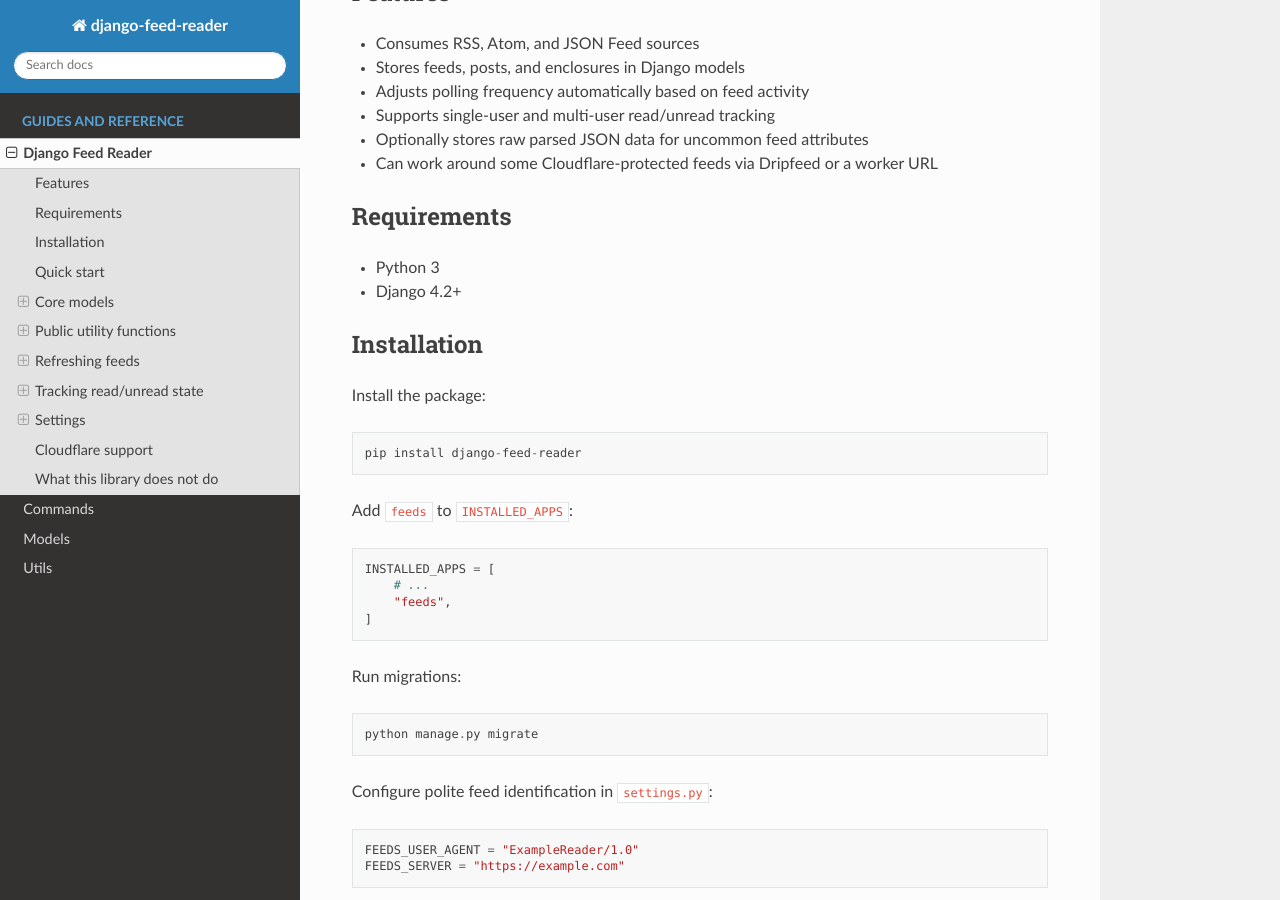
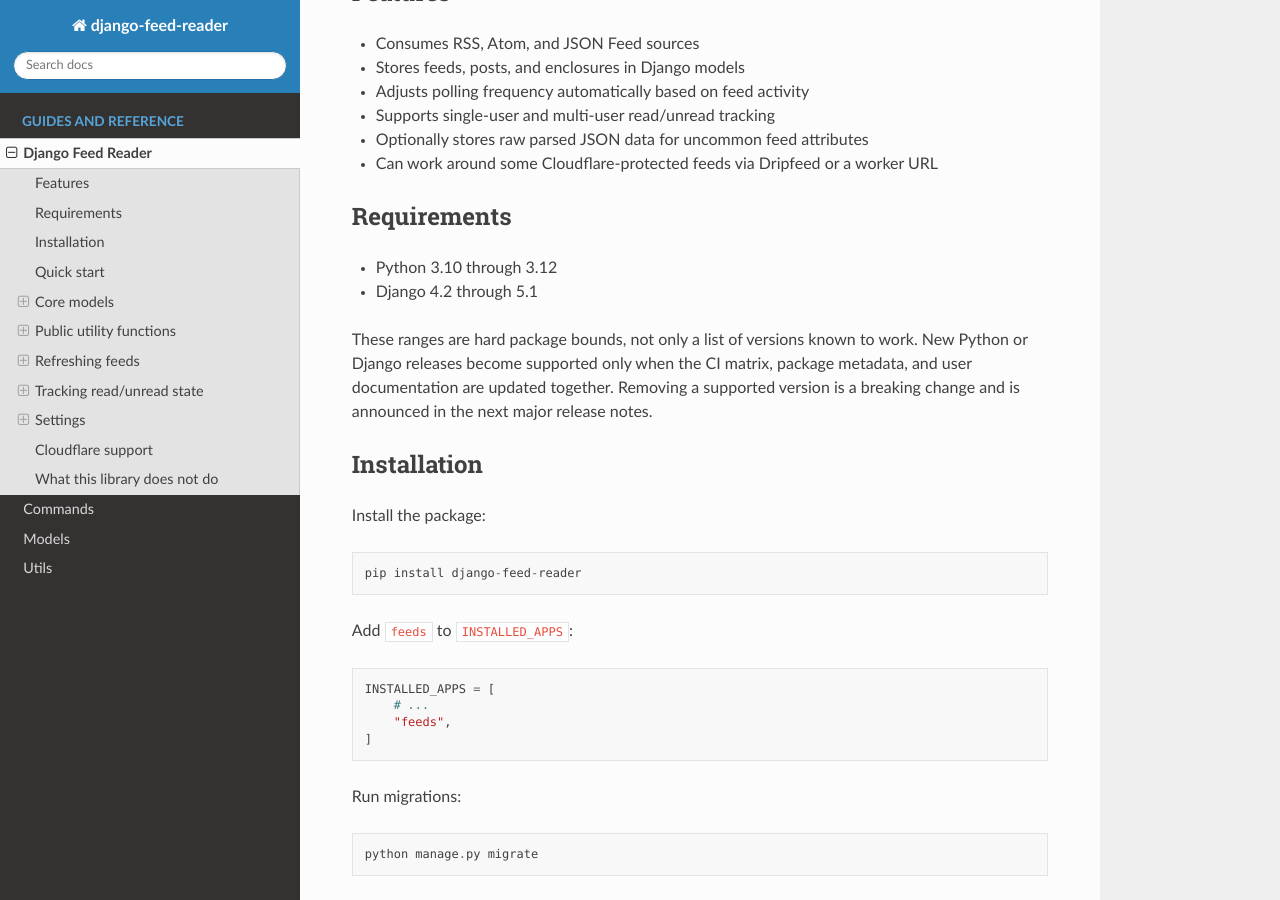
Before and after one commit to xurble/django-feed-reader, a Sphinx documentation site: the page built from docs/modules/overview.rst, in a window 1280 px wide and 900 px high, scrolled down 353 px. Built offline with Sphinx 7.4.7 and the Read the Docs theme 3.1.0, drawn with Linux system fonts in a browser that asks for light colours.

Commit message:
chore(packaging): define supported runtime matrix

```diff
--- a/docs/modules/overview.rst
+++ b/docs/modules/overview.rst
@@ -18,8 +18,13 @@
 Requirements
 ------------
 
-* Python 3
-* Django 4.2+
+* Python 3.10 through 3.12
+* Django 4.2 through 5.1
+
+These ranges are hard package bounds, not only a list of versions known to work.
+New Python or Django releases become supported only when the CI matrix, package
+metadata, and user documentation are updated together. Removing a supported
+version is a breaking change and is announced in the next major release notes.
 
 Installation
 ------------
--- a/docs/requirements.txt
+++ b/docs/requirements.txt
@@ -3,5 +3,5 @@
 BeautifulSoup4
 requests
 pyrfc3339
-django>=4.2
+django>=4.2,<5.2
 sphinx-rtd-theme
```
Also changed, not shown: README.md (+7 -2 lines), changelog.md (+5 -0 lines), docs/specification.md (+7 -3 lines), setup.py (+7 -2 lines), 2 other files.
